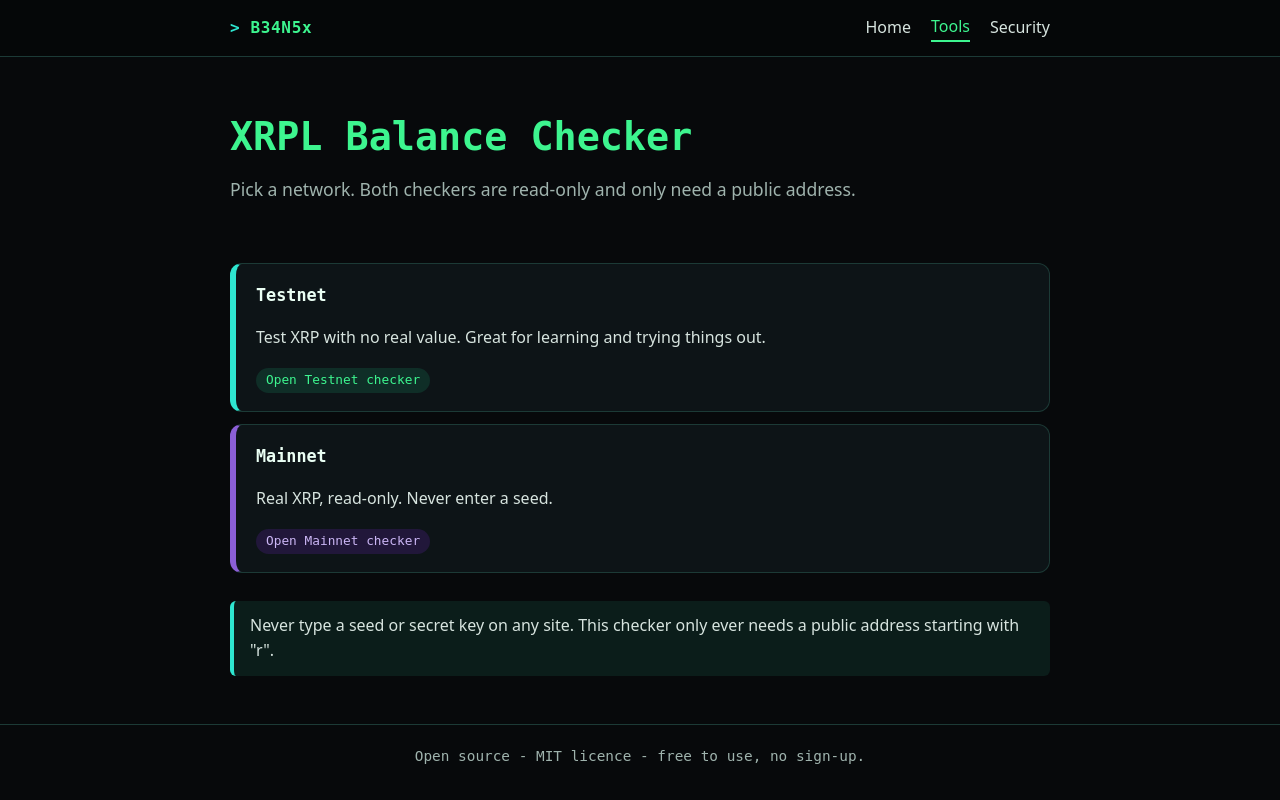
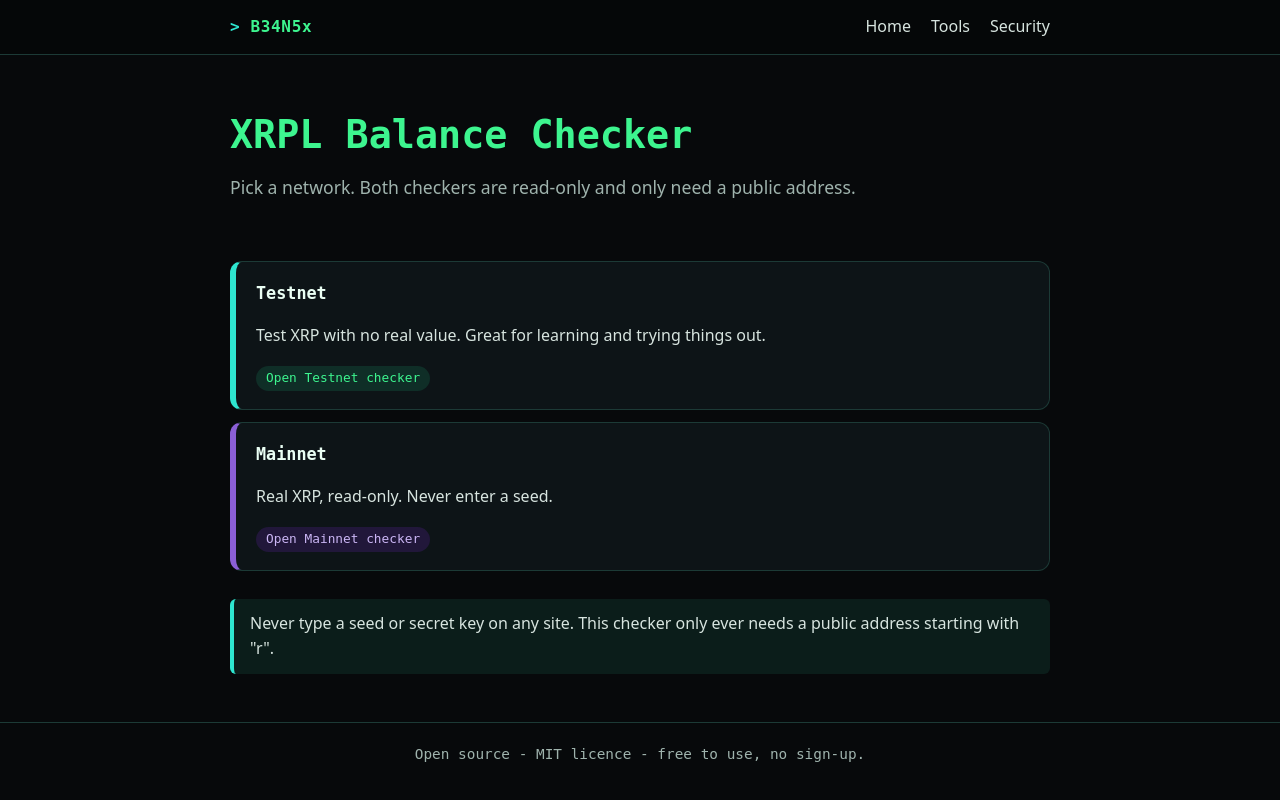
Before and after one commit to B34N5x/B34N5x.github.io, a plain HTML site: page checker/index.html in a window 1280 px wide. Drawn offline with Linux system fonts and the light colour scheme.

Commit message:
Fix nav highlight

```diff
--- a/checker/index.html
+++ b/checker/index.html
@@ -1,5 +1,5 @@
 <!doctype html><html lang="en"><head><meta charset="utf-8"><meta http-equiv="Content-Security-Policy" content="default-src 'self'; script-src 'self'; style-src 'self'; img-src 'self' data:; connect-src 'none'; manifest-src 'self'; worker-src 'self'; object-src 'none'; base-uri 'none'; form-action 'none'"><link rel="manifest" href="../manifest.webmanifest"><meta name="apple-mobile-web-app-capable" content="yes"><meta name="mobile-web-app-capable" content="yes"><meta name="apple-mobile-web-app-status-bar-style" content="black-translucent"><meta name="apple-mobile-web-app-title" content="B34N5"><meta name="referrer" content="no-referrer"><meta name="viewport" content="width=device-width,initial-scale=1"><title>XRPL Balance Checker - B34N5x</title><meta name="description" content="Small, open-source tools for the XRP Ledger by B34N5x."><link rel="icon" href="../favicon.ico" sizes="any"><link rel="icon" type="image/png" sizes="32x32" href="../assets/img/favicon-32.png"><link rel="icon" type="image/png" sizes="192x192" href="../assets/img/favicon-192.png"><link rel="apple-touch-icon" sizes="180x180" href="../assets/img/apple-touch-icon-180.png"><meta name="theme-color" content="#07090b"><link rel="stylesheet" href="../assets/style.css"></head><body>
-<header><div class="wrap"><nav><a class="brand" href="../">B34N5x</a><a href="../">Home</a><a href="../tools/" aria-current="page">Tools</a><a href="../security/">Security</a></nav></div></header>
+<header><div class="wrap"><nav><a class="brand" href="../">B34N5x</a><a href="../">Home</a><a href="../tools/">Tools</a><a href="../security/">Security</a></nav></div></header>
 <main class="wrap">
 <div class="hero"><h1>XRPL Balance Checker</h1><p>Pick a network. Both checkers are read-only and only need a public address.</p></div>
 <section class="choose">
```
